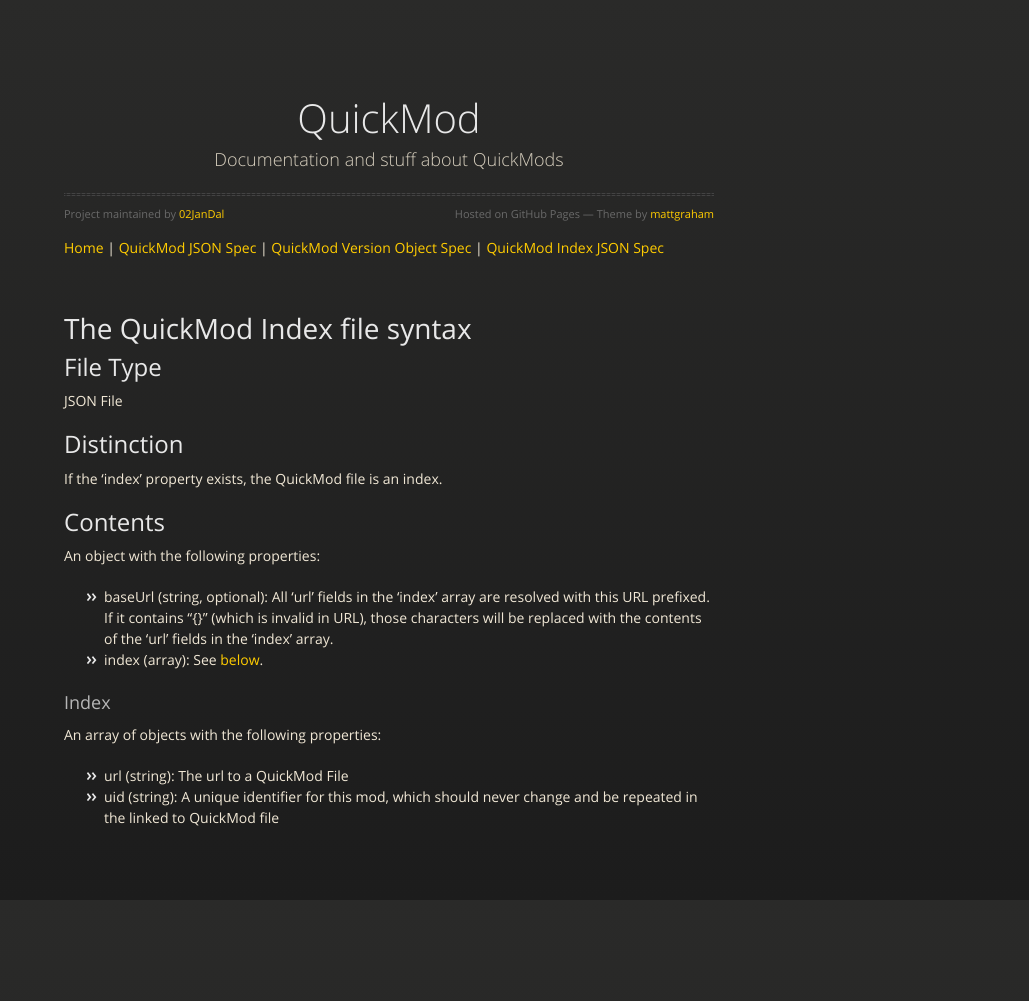
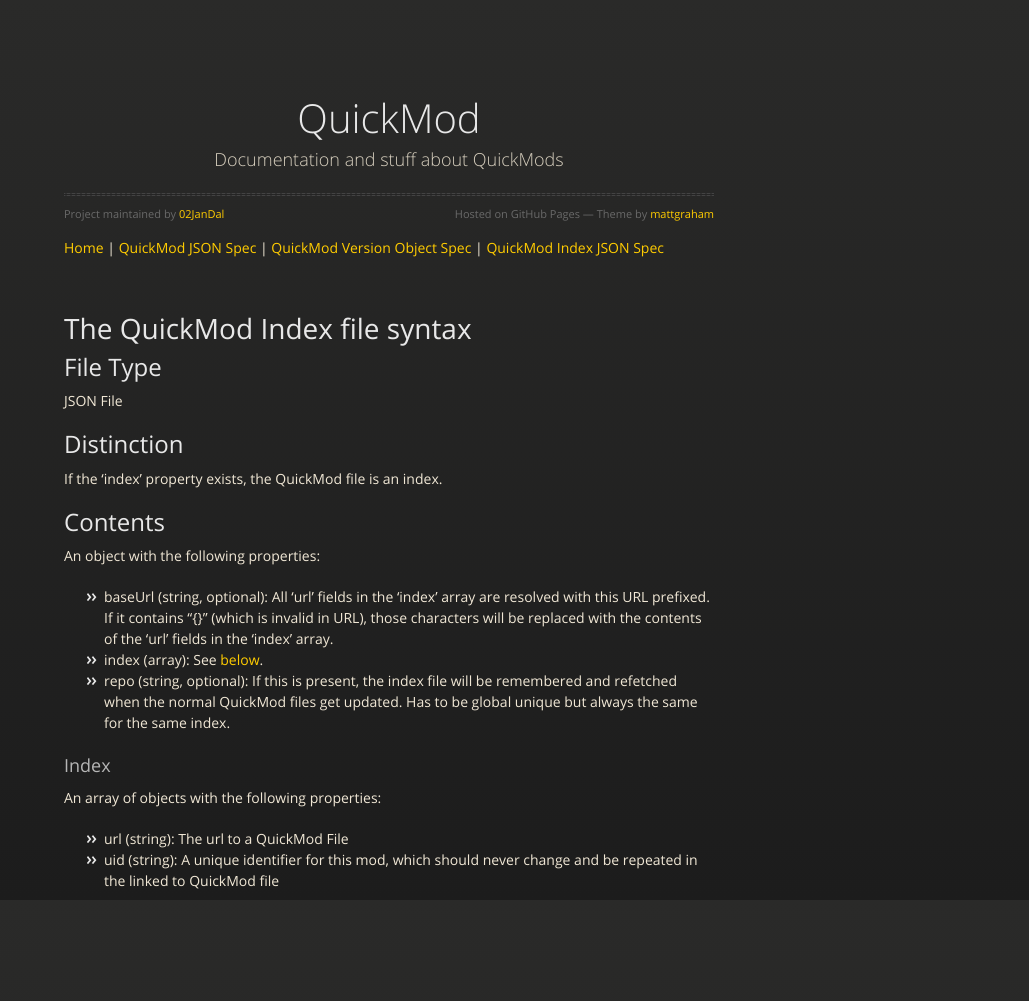
Before and after one commit to 02JanDal/QuickModDoc, a Jekyll site: the page built from qm_index_spec.markdown, in a window 1280 px wide. Shown: the whole page, without its empty margins (251-1280 px from the left). Built offline with Jekyll 4.4.1, drawn with Linux system fonts in a browser that asks for light colours; nearby versions of some CDN libraries; Markdown is read by kramdown in place of the engine named in the settings; before the commit the page ends 938 px from its top, so only the background shows below that.

Commit message:
Add a 'repo' field to the index file

```diff
--- a/qm_index_spec.markdown
+++ b/qm_index_spec.markdown
@@ -17,6 +17,7 @@
 
 * baseUrl \(string, optional\): All 'url' fields in the 'index' array are resolved with this URL prefixed. If it contains "{}" (which is invalid in URL), those characters will be replaced with the contents of the 'url' fields in the 'index' array.
 * index \(array\): See [below](#index).
+* repo \(string, optional\): If this is present, the index file will be remembered and refetched when the normal QuickMod files get updated. Has to be global unique but always the same for the same index.
 
 ### Index
 An array of objects with the following properties:
```
